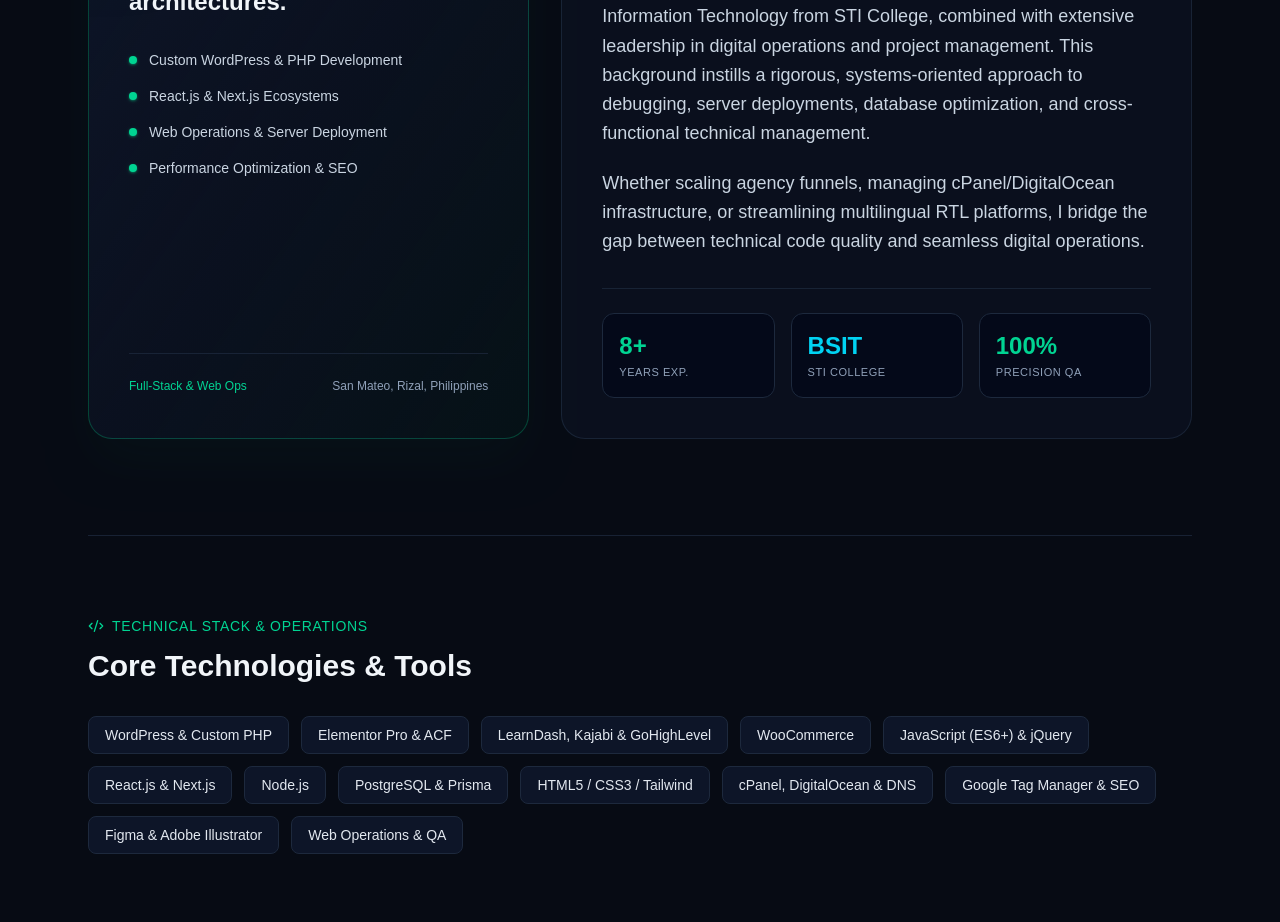
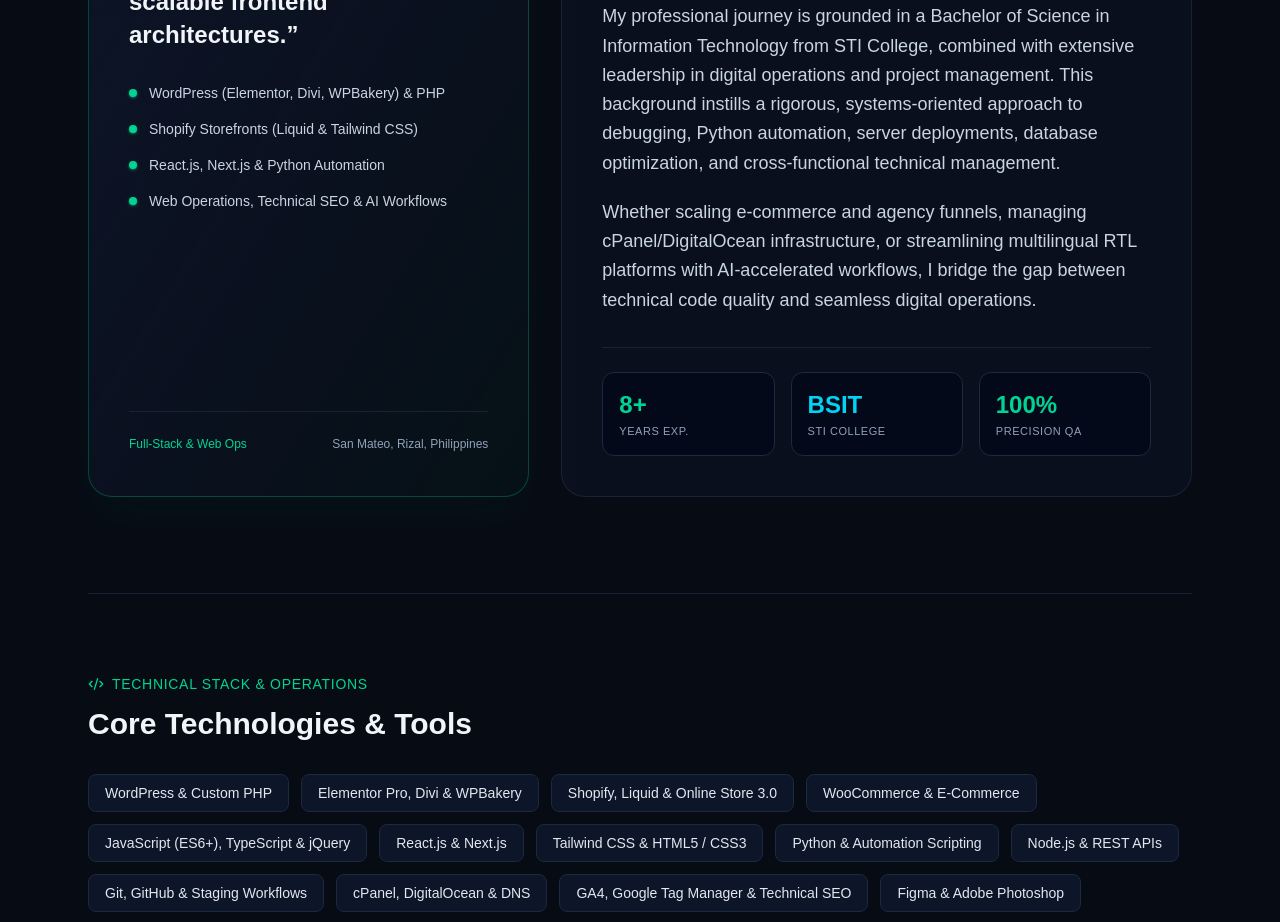
Before and after one commit to 2steve8/wsd-portfolio, a Next.js app: page / in a window 1280 px wide. Shown: the part 1180-2102 px from the top of the page. Built offline with nearby package versions, Linux system fonts and the light colour scheme.

Commit message:
updated about me and core technologies section

```diff
--- a/src/data/portfolioData.ts
+++ b/src/data/portfolioData.ts
@@ -13,34 +13,36 @@ export const PERSONAL_INFO = {
 };
 
 export const ABOUT_ME = {
-  headline: "Building web platforms, custom WordPress themes, and scalable frontend architectures.",
+  headline: "Building high-converting web platforms, custom WordPress & Shopify themes, and scalable frontend architectures.",
   focusAreas: [
-    "Custom WordPress & PHP Development",
-    "React.js & Next.js Ecosystems",
-    "Web Operations & Server Deployment",
-    "Performance Optimization & SEO",
+    "WordPress (Elementor, Divi, WPBakery) & PHP",
+    "Shopify Storefronts (Liquid & Tailwind CSS)",
+    "React.js, Next.js & Python Automation",
+    "Web Operations, Technical SEO & AI Workflows",
   ],
   paragraphs: [
-    "I am a Full-Stack Web Developer and Web Operations Administrator with over 8 years of specialized experience architecting custom WordPress ecosystems, high-performance PHP themes, Elementor implementations, and modern React/Next.js frontends.",
-    "My professional journey is grounded in a Bachelor of Science in Information Technology from STI College, combined with extensive leadership in digital operations and project management. This background instills a rigorous, systems-oriented approach to debugging, server deployments, database optimization, and cross-functional technical management.",
-    "Whether scaling agency funnels, managing cPanel/DigitalOcean infrastructure, or streamlining multilingual RTL platforms, I bridge the gap between technical code quality and seamless digital operations.",
+    "I am a Full-Stack Web Developer and Web Operations Administrator with over 8 years of specialized experience architecting custom WordPress ecosystems (Elementor, Divi, WPBakery, PHP), high-converting Shopify storefronts (Liquid & Tailwind CSS), and modern React/Next.js frontends.",
+    "My professional journey is grounded in a Bachelor of Science in Information Technology from STI College, combined with extensive leadership in digital operations and project management. This background instills a rigorous, systems-oriented approach to debugging, Python automation, server deployments, database optimization, and cross-functional technical management.",
+    "Whether scaling e-commerce and agency funnels, managing cPanel/DigitalOcean infrastructure, or streamlining multilingual RTL platforms with AI-accelerated workflows, I bridge the gap between technical code quality and seamless digital operations.",
   ],
 };
 
 export const SKILLS = [
   "WordPress & Custom PHP",
-  "Elementor Pro & ACF",
-  "LearnDash, Kajabi & GoHighLevel",
-  "WooCommerce",
-  "JavaScript (ES6+) & jQuery",
+  "Elementor Pro, Divi & WPBakery",
+  "Shopify, Liquid & Online Store 3.0",
+  "WooCommerce & E-Commerce",
+  "JavaScript (ES6+), TypeScript & jQuery",
   "React.js & Next.js",
-  "Node.js",
-  "PostgreSQL & Prisma",
-  "HTML5 / CSS3 / Tailwind",
+  "Tailwind CSS & HTML5 / CSS3",
+  "Python & Automation Scripting",
+  "Node.js & REST APIs",
+  "Git, GitHub & Staging Workflows",
   "cPanel, DigitalOcean & DNS",
-  "Google Tag Manager & SEO",
-  "Figma & Adobe Illustrator",
-  "Web Operations & QA",
+  "GA4, Google Tag Manager & Technical SEO",
+  "Figma & Adobe Photoshop",
+  "AI-Assisted Dev (ChatGPT, Claude, Gemini)",
+  "Web Operations & Core Web Vitals QA",
 ];
 
 export const getFullPageScreenshot = (url: string) =>
```
